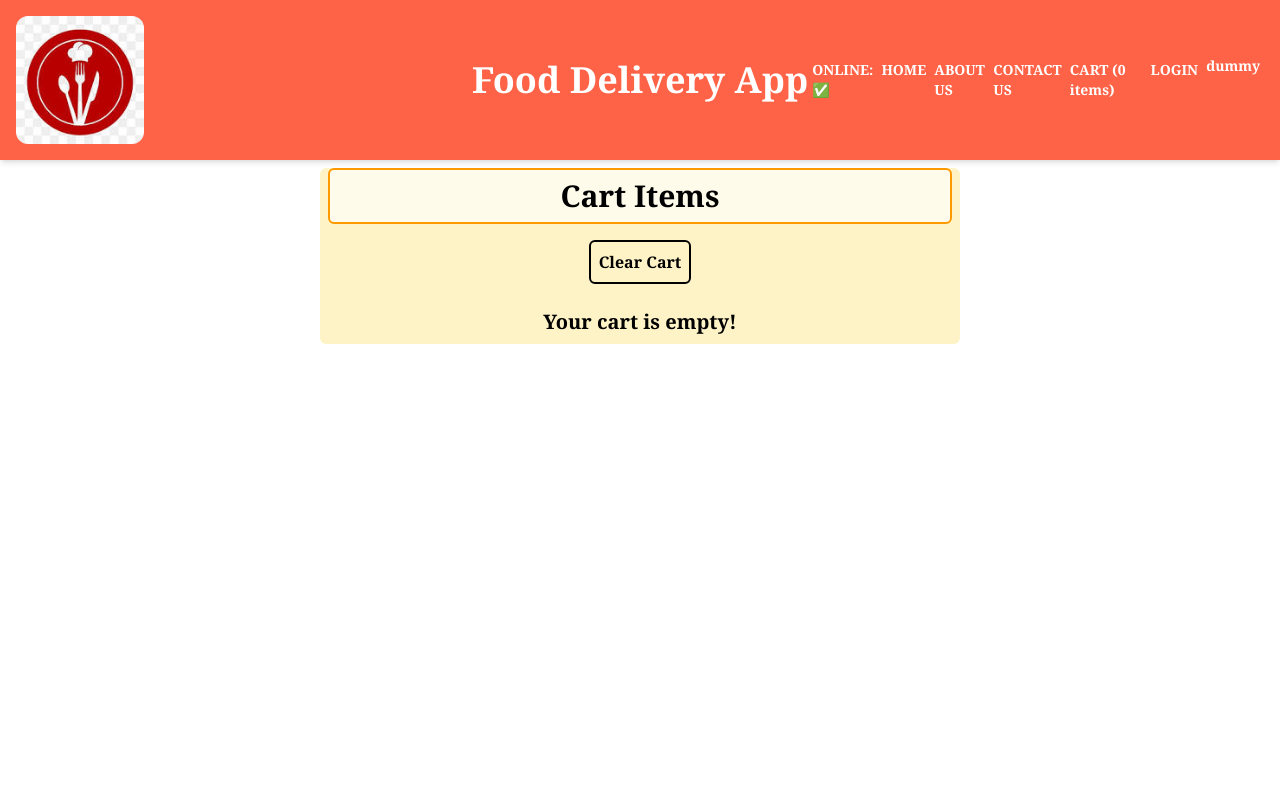
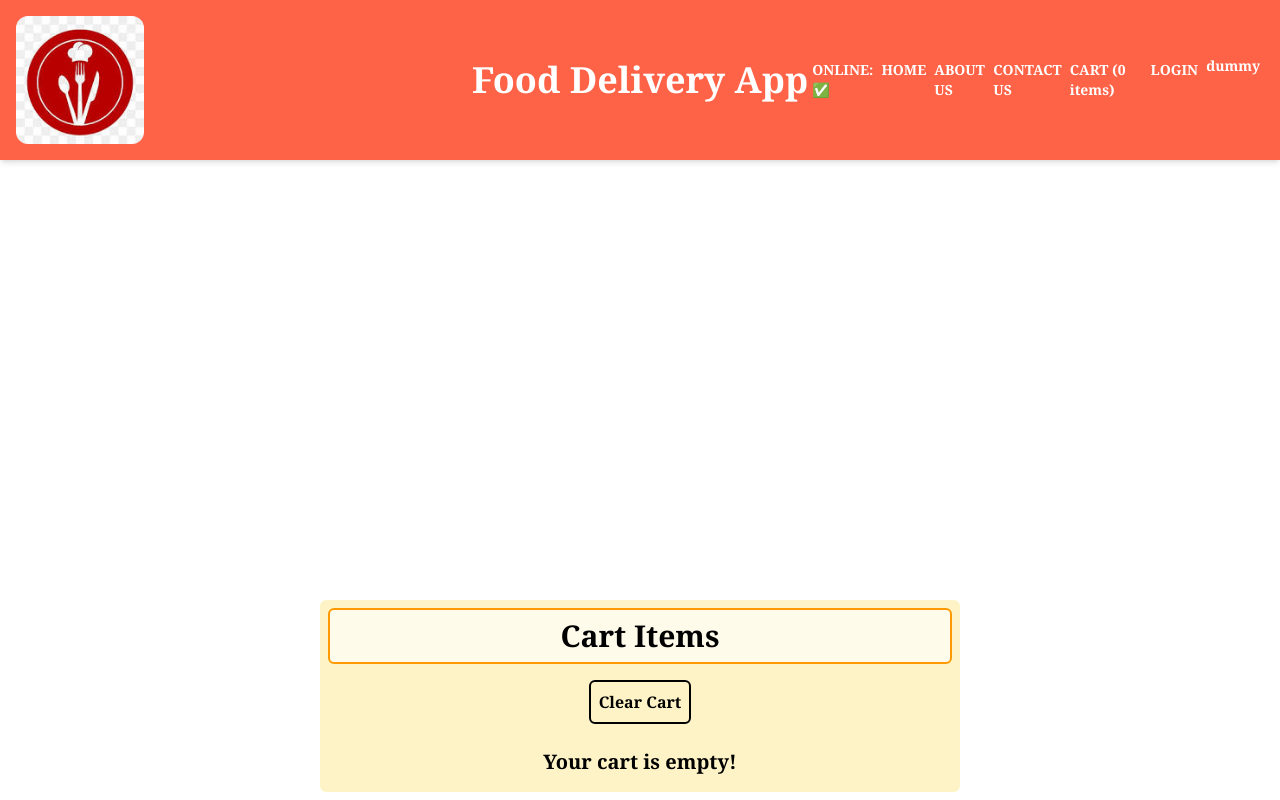
Before and after one commit to DAWAR-666/FOOD-DELIVERY-APP, a React (Vite) app: page /cart in a window 1280 px wide. Built offline with nearby package versions, Linux system fonts and the light colour scheme.

Commit message:
removed uneccesary import stmnt

```diff
--- a/src/app.tsx
+++ b/src/app.tsx
@@ -1,4 +1,4 @@
-import React, { use } from "react";
+
 import ReactDOM from "react-dom/client";
 import {createBrowserRouter ,Outlet,RouterProvider} from "react-router-dom";
 import Heading from "./components/Header";
@@ -25,7 +25,7 @@ const AppLayout= ()=>{
   return(
     <Provider store={appStore}>
     <UserContext.Provider value={({user:userName , setUserName})}>
-    <div className="font-serif font-bold">
+    <div className="font-serif font-bold min-h-screen flex flex-col">
 
         <Heading />
 
```
